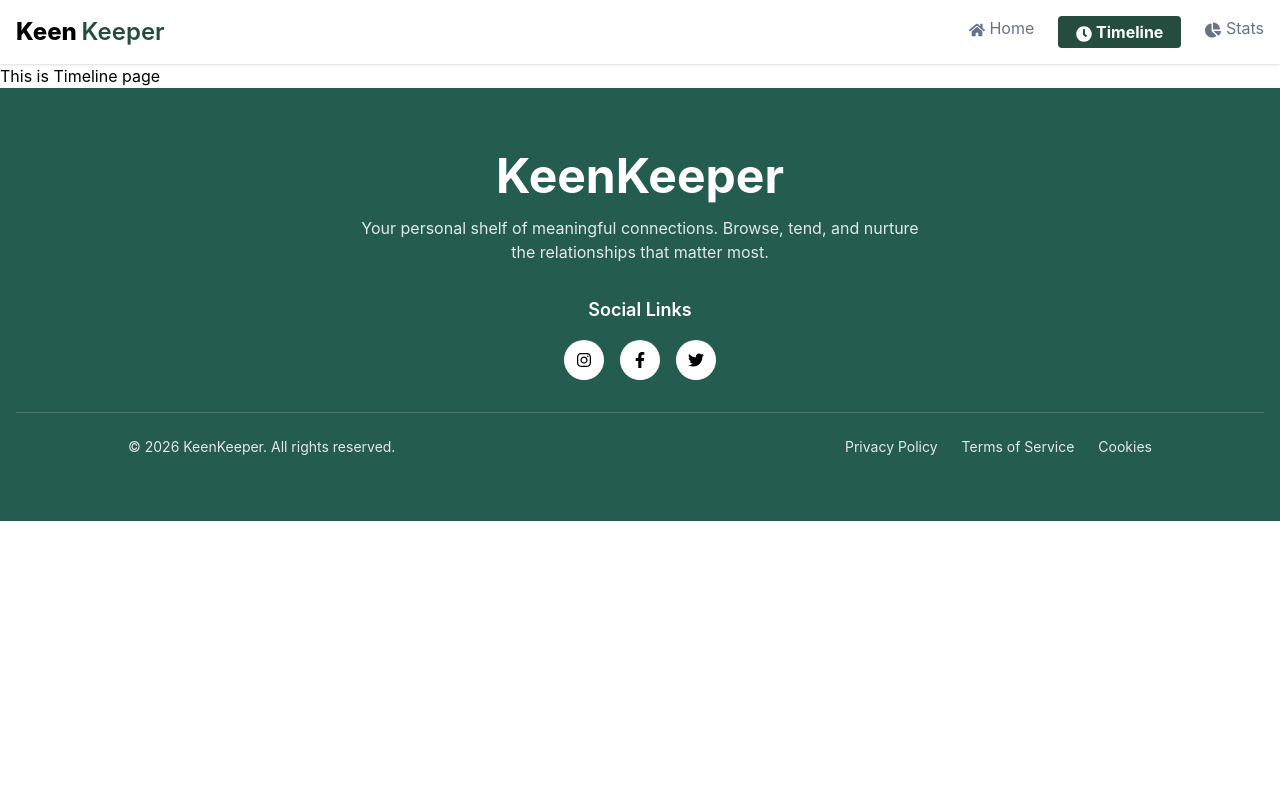
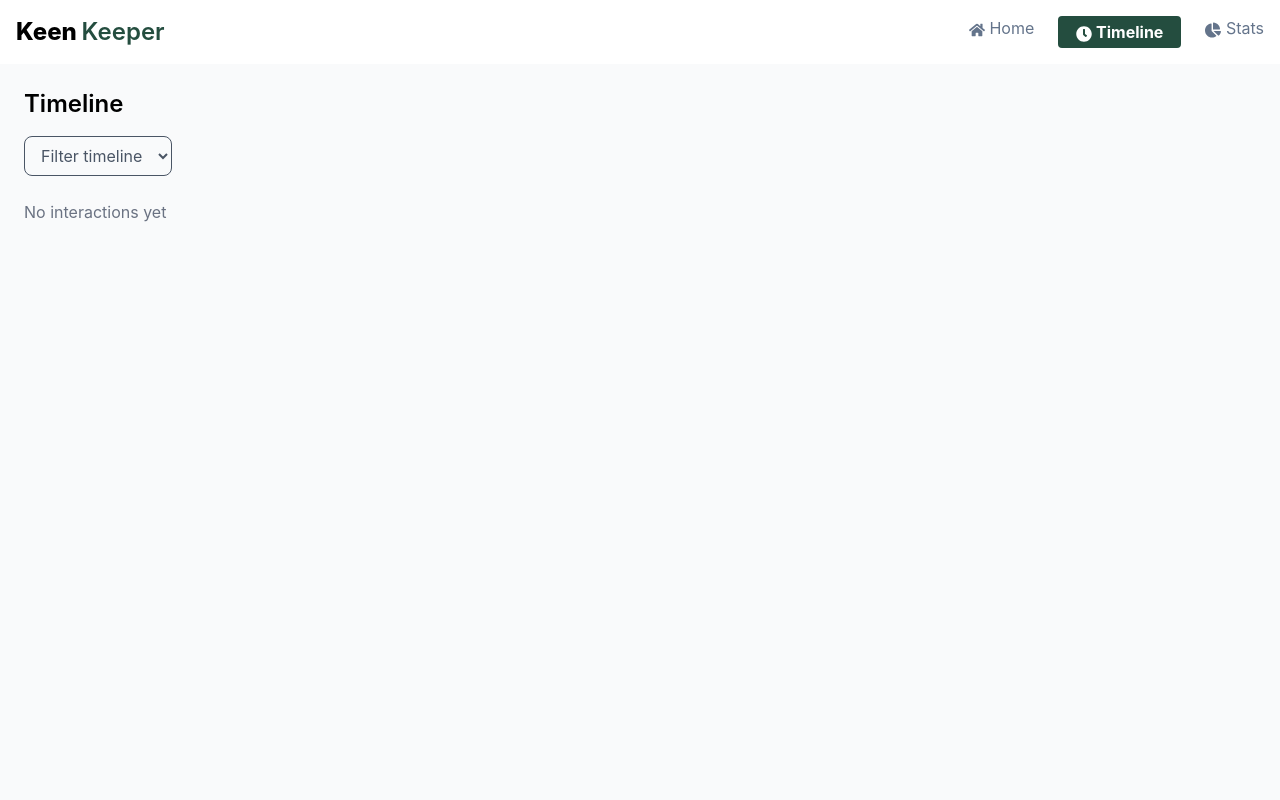
Before and after one commit to samalek9391/keen-keeper, a React (Vite) app: page /timeline in a window 1280 px wide. Shown: the top 800 px of the page. Built offline with nearby package versions, Linux system fonts and the light colour scheme.

Commit message:
timeline page is added

```diff
--- a/src/Pages/Timeline/States/States.jsx
+++ b/src/Pages/Timeline/States/States.jsx
@@ -1,10 +1,22 @@
 import React from 'react';
+import { Pie, PieChart } from 'recharts';
+
+
+const data = [
+  { name: "Call", value: 4 },
+  { name: "Text", value: 2 },
+  { name: "Video", value: 3 }
+];
 
 const States = () => {
     return (
-        <div>
-            <h2>This is States</h2>
-        </div>
+    <div className="p-4">
+      <h1>Friendship Analytics</h1>
+
+      <PieChart width={300} height={300}>
+        <Pie data={data} dataKey="value" outerRadius={100} />
+      </PieChart>
+    </div>
     );
 };
 
--- a/src/Pages/Timeline/Timeline.jsx
+++ b/src/Pages/Timeline/Timeline.jsx
@@ -1,10 +1,100 @@
-import React from 'react';
+import React, { useContext, useState } from 'react';
+import { TimelineContext } from '../../Context/TimelineContext';
+import { FaPhone, FaVideo } from 'react-icons/fa';
+import { BsChatDots } from 'react-icons/bs';
+
+
 
 const Timeline = () => {
+
+    const { timeline } = useContext(TimelineContext);
+     const [filter, setFilter] = useState("all");
+
+
+     const filteredTimeline =
+     filter === "all"
+      ? timeline
+      : timeline.filter((item) => item.type === filter);
+
+
+
+
+    const getIcon = (type) => {
+    switch (type) {
+      case "Call":
+        return <FaPhone className="text-gray-600" />;
+      case "Text":
+        return <BsChatDots className="text-gray-600" />;
+      case "Video":
+        return <FaVideo className="text-gray-600" />;
+      default:
+        return null;
+    }
+  };
+
     return (
-        <div>
-            <h2>This is Timeline page</h2>
-        </div>
+    // <div className="p-4">
+    //   <h1 className="text-2xl">Timeline</h1>
+
+    //   {timeline.map((item, i) => (
+    //     <div key={i} className="border border-[#E9E9E9] rounded-xl p-2 my-2">
+    //         <p>{item.title}</p>
+    //         <p>{new Date(item.date).toLocaleDateString()}</p>
+    //     </div>
+    //   ))}
+    // </div>
+
+
+    <div className="p-6 bg-gray-50 min-h-screen">
+
+      {/* Heading */}
+      <h1 className="text-2xl font-semibold mb-4">Timeline</h1>
+
+      {/* Filter Dropdown */}
+      <select
+        className="border rounded-lg px-3 py-2 mb-6 text-gray-600"
+        value={filter}
+        onChange={(e) => setFilter(e.target.value)}
+      >
+        <option value="all">Filter timeline</option>
+        <option value="Call">Call</option>
+        <option value="Text">Text</option>
+        <option value="Video">Video</option>
+      </select>
+
+      {/* Timeline List */}
+      <div className="space-y-3">
+        {filteredTimeline.length === 0 ? (
+          <p className="text-gray-500">No interactions yet</p>
+        ) : (
+          filteredTimeline.map((item, i) => (
+            <div
+              key={i}
+              className="flex items-center gap-4 bg-white border border-gray-200 rounded-lg p-4 shadow-sm"
+            >
+              {/* Icon */}
+              <div className="bg-gray-100 p-3 rounded-full">
+                {getIcon(item.type)}
+              </div>
+
+              {/* Content */}
+              <div>
+                <p className="text-gray-800 font-medium">
+                  {item.title}
+                </p>
+                <p className="text-sm text-gray-500">
+                  {new Date(item.date).toLocaleDateString("en-US", {
+                    year: "numeric",
+                    month: "long",
+                    day: "numeric",
+                  })}
+                </p>
+              </div>
+            </div>
+          ))
+        )}
+      </div>
+    </div>
     );
 };
 
```
